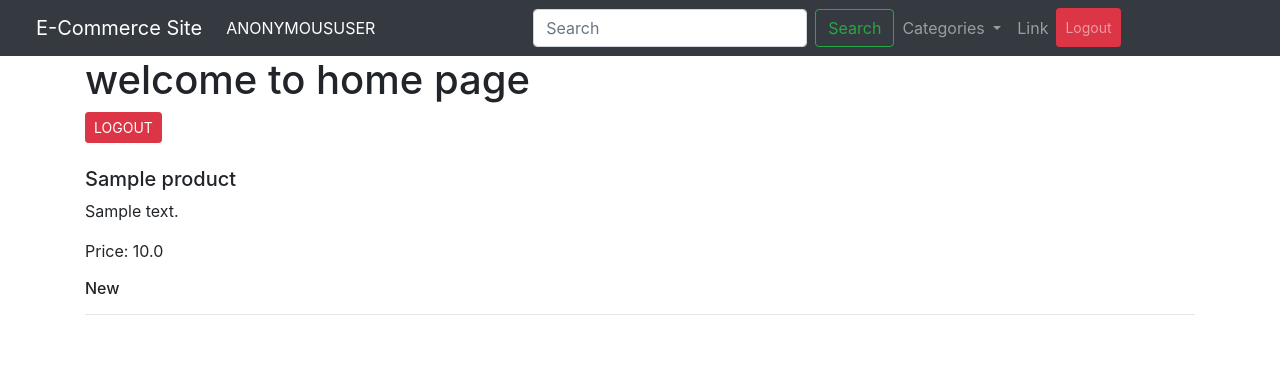
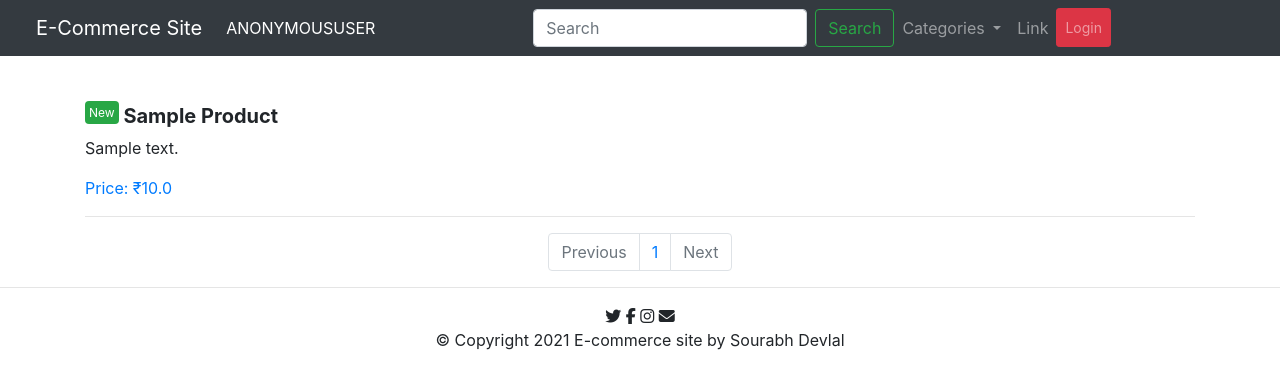
Before and after one commit to Dave108/E-Commerce-Project-Django-, a Django app: page / in a window 1280 px wide. Shown: the top 389 px of the page. Run offline with Django 3.2, Linux system fonts and the light colour scheme; tables that the repository leaves empty hold one stand-in row (values such as "Sample post"); some libraries are stand-ins or nearby versions.

Commit message:
commit after adding search funtionality

```diff
--- a/app/templates/homepage.html
+++ b/app/templates/homepage.html
@@ -9,6 +9,8 @@
     <link rel="stylesheet" href="https://maxcdn.bootstrapcdn.com/bootstrap/4.0.0/css/bootstrap.min.css" integrity="sha384-Gn5384xqQ1aoWXA+058RXPxPg6fy4IWvTNh0E263XmFcJlSAwiGgFAW/dAiS6JXm" crossorigin="anonymous">
 
     <title>HOME PAGE</title>
+    <!-- fontawesome script button logos -->
+    <script src="https://kit.fontawesome.com/e672d1ec50.js" crossorigin="anonymous"></script>
   </head>
   <body>
 <nav class="navbar navbar-expand-lg navbar-dark bg-dark">
@@ -24,8 +26,9 @@
           <a class="nav-link text-uppercase" href="#">{{user}} <span class="sr-only ">hello</span></a>
         </li>
 <!--        search bar-->
-        <form class="form-inline my-2 my-lg-0" style="margin-left:150px;">
-          <input class="form-control mr-sm-2" type="search" placeholder="Search" aria-label="Search">
+        <form class="form-inline my-2 my-lg-0" style="margin-left:150px;" action="{% url 'search' %}" method="POST">
+          {% csrf_token %}
+          <input class="form-control mr-sm-2" type="search" name="searchobj" placeholder="Search" aria-label="Search">
           <button class="btn btn-outline-success my-2 my-sm-0" type="submit">Search</button>
         </form>
 <!--        dropdown for categories-->
@@ -43,9 +46,15 @@
         <li class="nav-item">
           <a class="nav-link" href="#">Link</a>
         </li>
+        {% if user.is_authenticated%}
         <li class="nav-item">
           <a class="nav-link btn btn-danger btn-sm" href="{% url 'logout' %}">Logout</a>
         </li>
+        {% else %}
+        <li class="nav-item">
+          <a class="nav-link btn btn-danger btn-sm" href="{% url 'login' %}">Login</a>
+        </li>
+        {% endif %}
       </ul>
 
     </div>
@@ -58,25 +67,84 @@
 
 
 
-    <div class="container">
-    <h1>welcome to home page</h1>
-    <a href="{% url 'logout' %}" class="btn btn-sm btn-danger">LOGOUT</a>
+    <div class="container text-center">
+      <br>
     </div>
     <br>
+<!--    <div class="container">-->
+<!--    {% for product in products %}-->
+<!--      <h5><strong>{{product.name}}</strong></h5>-->
+<!--      <p>{{product.description}}</p>-->
+<!--      {% if product.discount_price %}-->
+<!--        <del><small class="text-primary">Original Price: <span>&#8377;</span>{{product.price}}</small></del><br>-->
+<!--        <em class="text-danger">Discounted Price: <span>&#8377;</span>{{product.discount_price}}</em>-->
+<!--      {% else %}-->
+<!--        <p class="text-primary">Price: <span>&#8377;</span>{{product.price}}</p>-->
+<!--      {% endif %}-->
+<!--      <h6 class="p-1 bg-success text-white text-center rounded" style="width:90px;">{{product.label}}</h6>-->
+<!--      <hr>-->
+<!--      {% endfor %}-->
+<!--    </div>-->
+
+<!--&#45;&#45;&#45;&#45;&#45;&#45;&#45;&#45;&#45;&#45;&#45;&#45;&#45;&#45;&#45;&#45;&#45;&#45;&#45;&#45;&#45;&#45;&#45;&#45;&#45;&#45;&#45;&#45;&#45;&#45;&#45;&#45;&#45;&#45;&#45;&#45;&#45;&#45;-->
     <div class="container">
-    {% for product in products %}
-        <h5>{{product.name}}</h5>
+      {% for product in page_obj %}
+        <h5 class="text-capitalize">
+          <strong>
+          <small><sup class="p-1 bg-success text-white text-center rounded">{{product.label}}</sup></small>
+          {{product.name}}
+          </strong>
+        </h5>
         <p>{{product.description}}</p>
-      {% if product.discount_price %}
-        <del><small>Original Price: {{product.price}}</small></del><br>
-        <em>Discounted Price: {{product.discount_price}}</em>
-      {% else %}
-        <p>Price: {{product.price}}</p>
-      {% endif %}
-        <h6>{{product.label}}</h6>
-      <hr>
+        {% if product.discount_price %}
+          <del><small class="text-primary">Original Price: <span>&#8377;</span>{{product.price}}</small></del><br>
+          <em class="text-danger">Discounted Price: only <span>&#8377;</span>{{product.discount_price}}</em>
+        {% else %}
+          <p class="text-primary">Price: <span>&#8377;</span>{{product.price}}</p>
+        {% endif %}
+<!--        <h6 class="p-1 bg-success text-white text-center rounded" style="width:90px;">{{product.label}}</h6>-->
+        <hr>
       {% endfor %}
     </div>
+
+    <!--    pagination-->
+    <div>
+      <nav aria-label="Page navigation example">
+        <ul class="pagination justify-content-center">
+          {% if page_obj.has_previous %}
+            <li class="page-item"><a class="page-link" href="?page={{page_obj.previous_page_number}}">Previous</a></li>
+          {% else %}
+            <li class="page-item disabled"><a class="page-link" href="#" tabindex="-1">Previous</a></li>
+          {% endif %}
+
+          <li class="page-item"><a class="page-link" href="#">{{ page_obj.number }}</a></li>
+
+          {% if page_obj.has_next %}
+            <li class="page-item"><a class="page-link" href="?page={{page_obj.next_page_number}}">Next</a></li>
+          {% else %}
+            <li class="page-item disabled"><a class="page-link" href="#" tabindex="-1">Next</a></li>
+          {% endif %}
+        </ul>
+      </nav>
+    </div>
+    <hr>
+
+
+    <!-- Footer code -->
+
+    <footer class="white-section" id="footer">
+      <div class="container-fluid text-center">
+
+        <i class="footer-icon fab fa-twitter"></i>
+        <i class="footer-icon fab fa-facebook-f"></i>
+        <i class="footer-icon fab fa-instagram"></i>
+        <i class="footer-icon fas fa-envelope"></i>
+
+        <p class="footer-text">© Copyright 2021 E-commerce site by Sourabh Devlal</p>
+      </div>
+    </footer>
+
+
 
     <!-- Optional JavaScript -->
     <!-- jQuery first, then Popper.js, then Bootstrap JS -->
--- a/app/urls.py
+++ b/app/urls.py
@@ -9,4 +9,5 @@ urlpatterns = [
                   path('login/', views.user_login, name='login'),
                   path('additionaldetails/', views.additional_details, name='additionaldetails'),
                   path('logout/', views.logout_user, name='logout'),
+                  path('search/', views.search_items, name='search'),
               ] + static(settings.MEDIA_URL, document_root=settings.MEDIA_ROOT)
--- a/app/views.py
+++ b/app/views.py
@@ -5,16 +5,21 @@ from django.contrib.auth import authenticate, login, logout, get_user_model
 from django.core.files.storage import FileSystemStorage
 from .models import CustomerInfo, Products
 from django.core.paginator import Paginator
+from django.db.models import Q
+
 
 # Create your views here.
 
 
 def homepage(request):
-
-
-    products = Products.objects.all()
+    products = Products.objects.all().order_by('id')
+    paginator = Paginator(products, 3, orphans=1)
+    page_number = request.GET.get('page')
+    page_obj = paginator.get_page(page_number)
+    # context items
     context = {
-        "products": products
+        "products": products,
+        "page_obj": page_obj,
     }
     return render(request, 'homepage.html', context)
 
@@ -115,3 +120,23 @@ def additional_details(request):
 def logout_user(request):
     logout(request)
     return HttpResponseRedirect('/login/')
+
+
+def search_items(request):
+    if request.method == "POST":
+        search_obj = request.POST.get('searchobj')
+        # code for searching
+        search_result = Products.objects.filter(
+            Q(name__icontains=search_obj) | Q(description__icontains=search_obj) | Q(label__icontains=search_obj))
+        print(search_result)
+        # ------------------------
+        # paginating the search results
+        paginator = Paginator(search_result, 3, orphans=1)
+        page_number = request.GET.get('page')
+        page_obj = paginator.get_page(page_number)
+        # context items
+        context = {
+            "page_obj": page_obj,
+        }
+        # ------------------------
+    return render(request, 'login.html')
--- a/ecommsite/settings.py
+++ b/ecommsite/settings.py
@@ -39,6 +39,7 @@ INSTALLED_APPS = [
     'django.contrib.messages',
     'django.contrib.staticfiles',
     'app',
+    'django.contrib.postgres',
 ]
 
 MIDDLEWARE = [
```
Also changed, not shown: app/templates/searchpage.html (added, +22 -0 lines).
